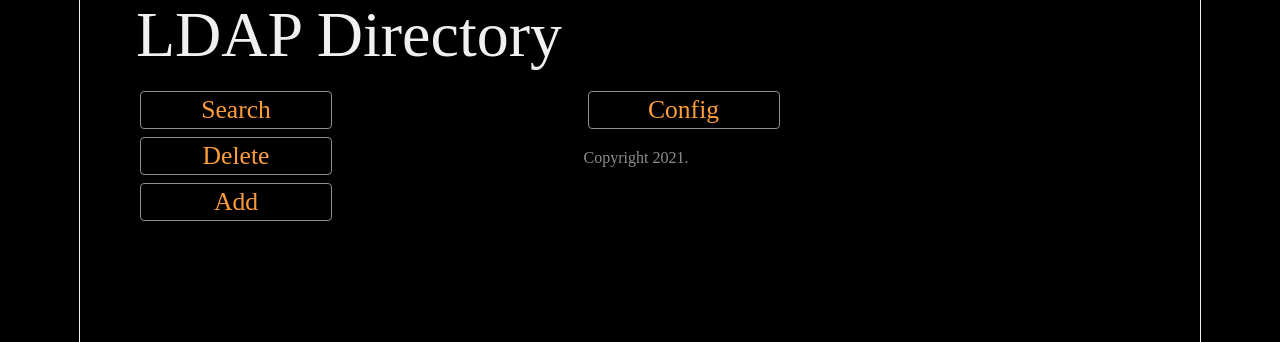
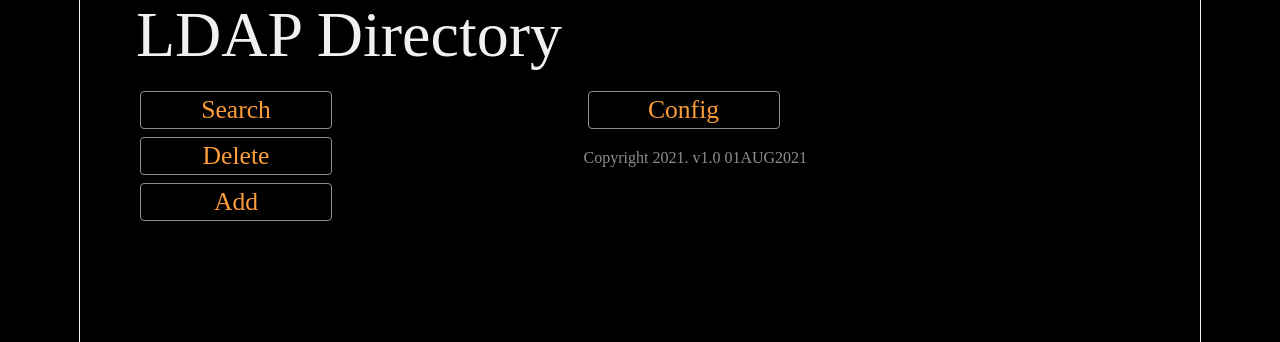
Before and after one commit to HadleySo/LDAP-WebEdit, a Flask app: page / in a window 1280 px wide. Shown: the part 178-520 px from the top of the page. Run offline with Flask 2, Linux system fonts and the light colour scheme; some web fonts are replaced.

Commit message:
Adding revision date

```diff
--- a/LEdit/templates/index.html
+++ b/LEdit/templates/index.html
@@ -34,7 +34,7 @@ Start
     </form>
 
     <p>
-        Copyright 2021. <br>
+        Copyright 2021. v1.0 01AUG2021<br>
     </p>
 </div>
 {% endblock %}
```
